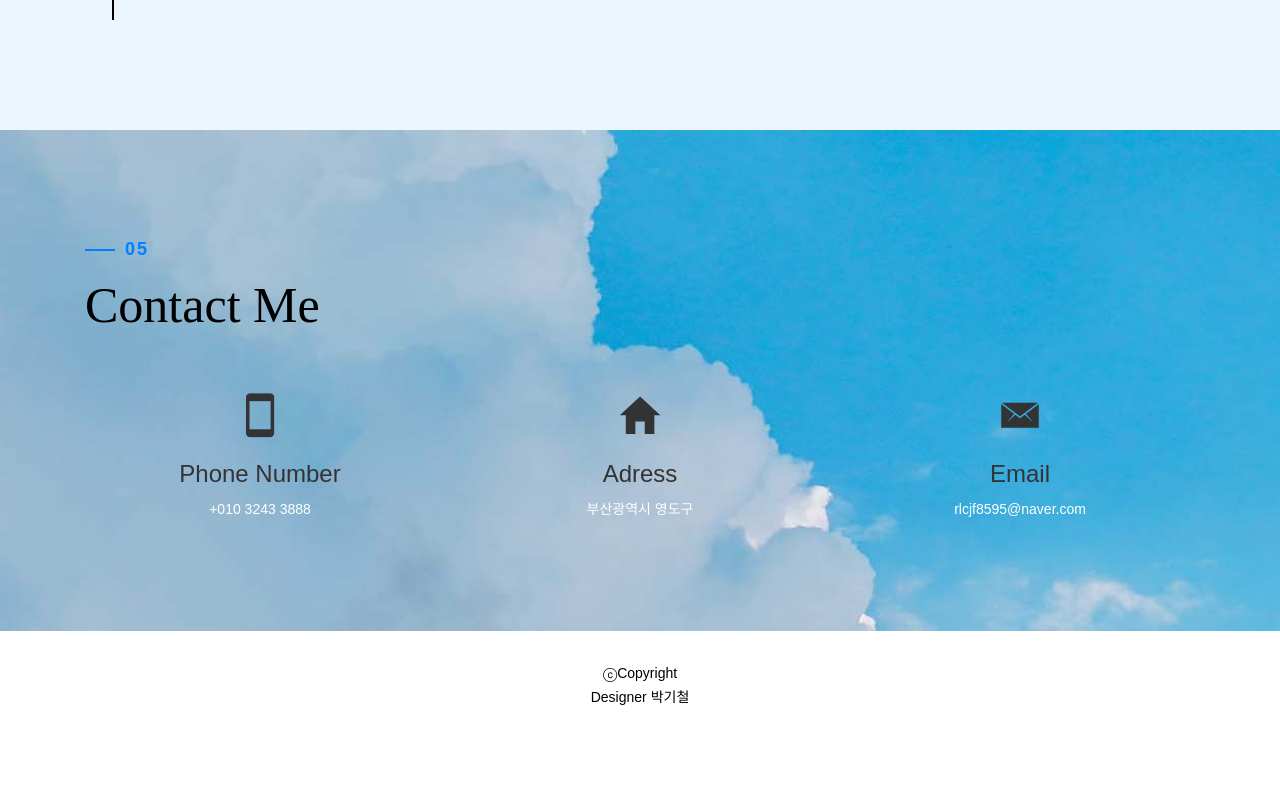
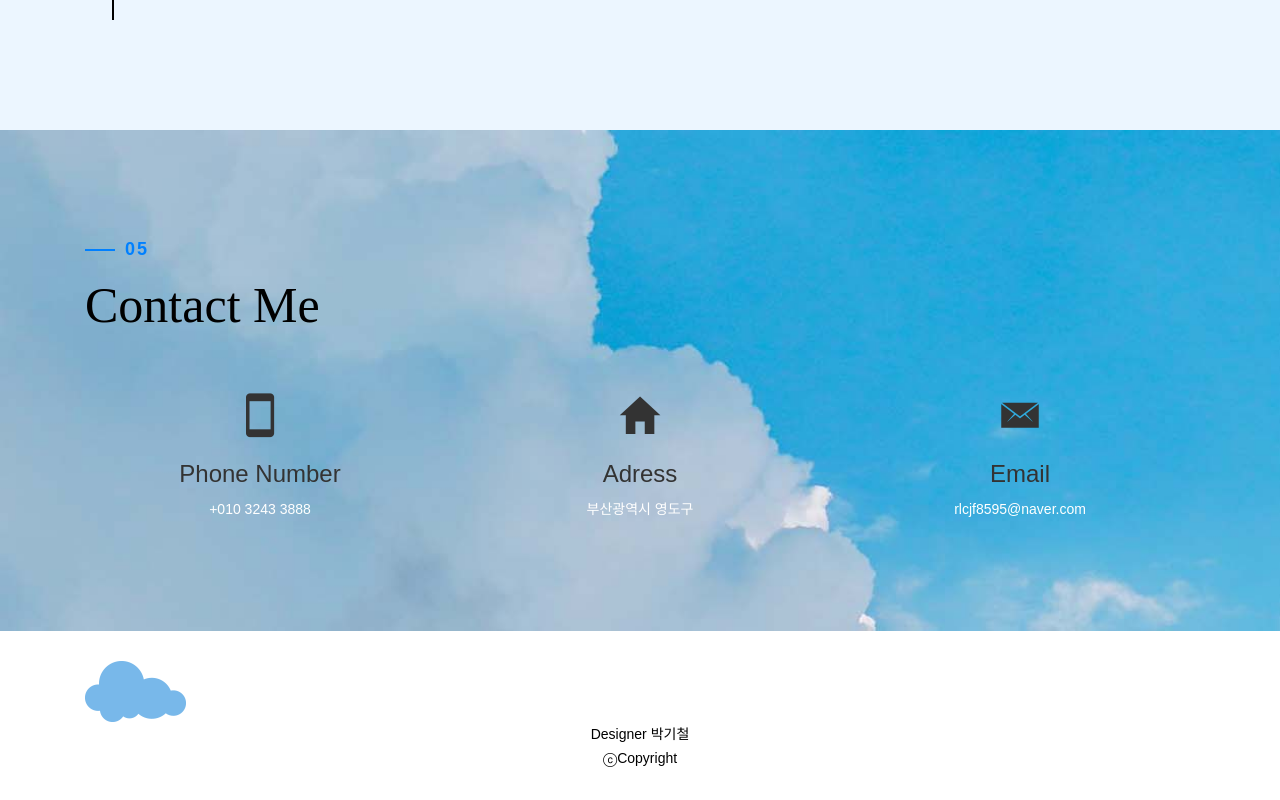
Before and after one commit to PARKGICHEOL/PARKGICHEOL_coverletter, a plain HTML site: page index.html in a window 1280 px wide. Shown: the part 4629-5429 px from the top of the page. Before the commit the page ends 5368 px from the top, so only its background shows below. Drawn offline with Linux system fonts and the light colour scheme; files whose address does not match are found by name; a web font is replaced by a local one.

Commit message:
Update index.html

```diff
--- a/index.html
+++ b/index.html
@@ -320,8 +320,9 @@
     <!-- footer -->
     <div class="section" id="footer">
         <div class="container">
-            <div class="col-md-12">
-                <p><span>ⓒCopyright <br>Designer 박기철</span></p>
+            <div class="col-md-12" id="md_12">
+                <a href="https://parkgicheol.github.io/PARKGICHEOL_coverletter/"><img src="img/Untitled-2.png" alt="구름사진"></a>
+                <p><span>Designer 박기철<br>ⓒCopyright</span></p>
             </div>
         </div>
     </div>
```
